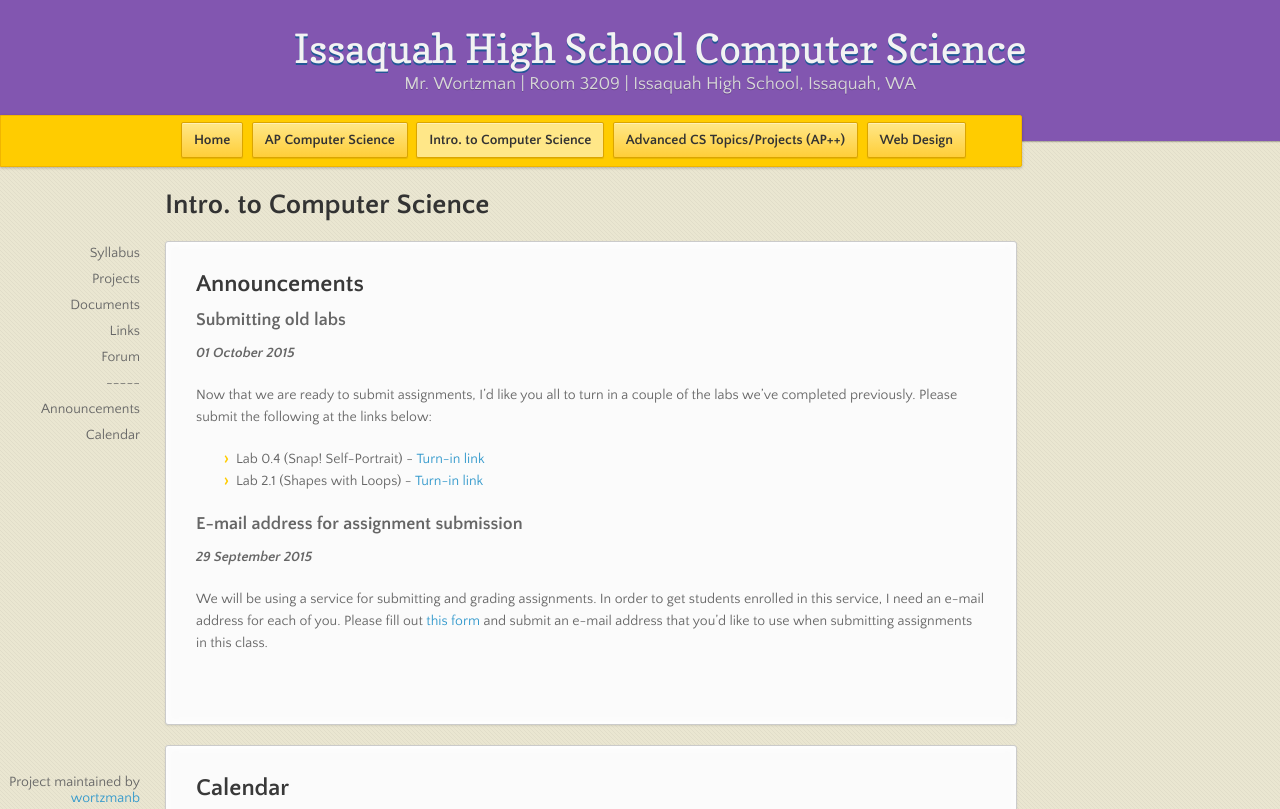
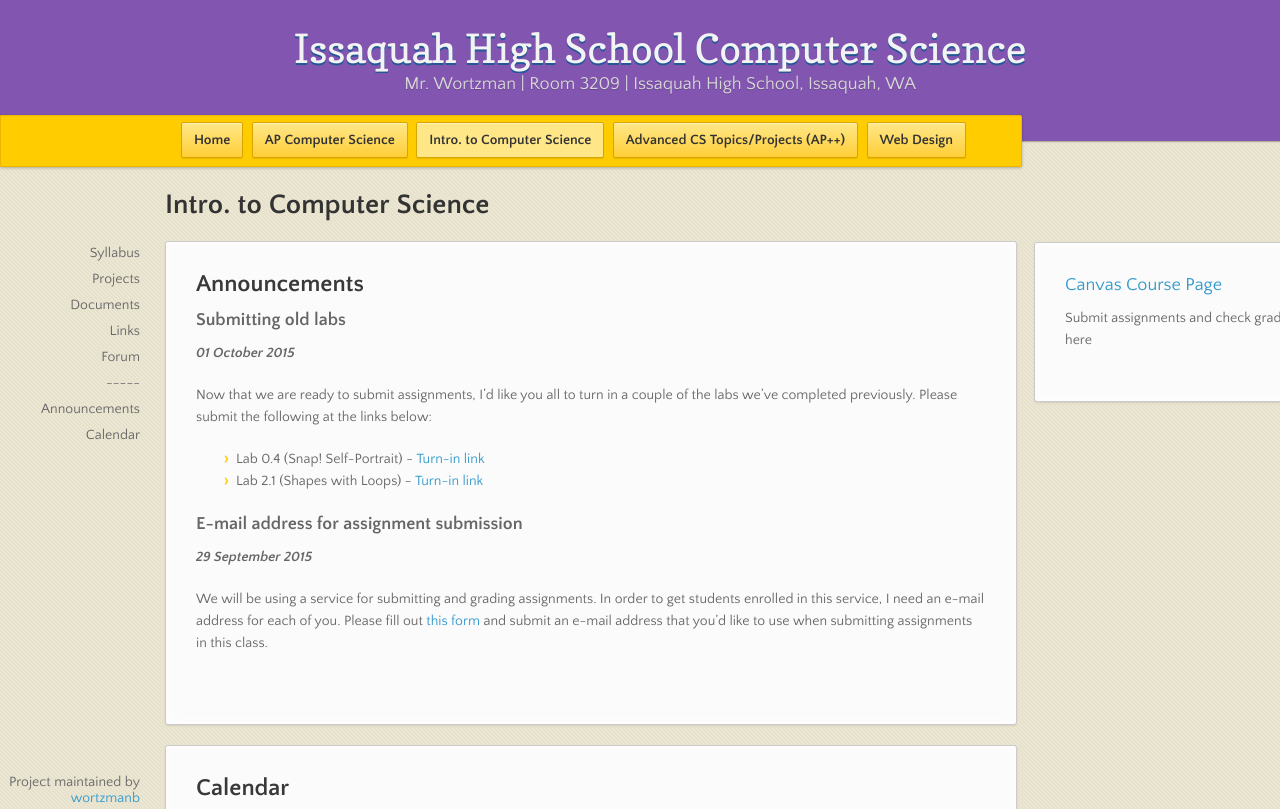
Before and after one commit to stutlerk/ihs-website, a Jekyll site: the page built from introcs/index.html, in a window 1280 px wide and 900 px high, cut to the strip 0-809 px from the top of the window. Built offline with Jekyll 4.4.1, drawn with Linux system fonts in a browser that asks for light colours; nearby versions of some CDN libraries.

Commit message:
Add link to intro Canvas course

```diff
--- a/_introcs/links.html
+++ b/_introcs/links.html
@@ -11,5 +11,8 @@ layout: course
 
     <dt><a href="https://openclipart.org/">OpenClipArt</a></dt>
     <dd>A collection of graphics and images with free-to-use licenses</dd>
+
+    <dt><a href="https://canvas.instructure.com/courses/974357">Canvas Course Page</a></dt>
+    <dd>Submit assignments and check grades here</dd>
 </dl>
 </section>
--- a/introcs/index.html
+++ b/introcs/index.html
@@ -16,6 +16,11 @@ forum: https://groups.google.com/forum/#!forum/ihsintrocompsci
         <p>{{ post.content }}</p>
     {% endif %}
     {% endfor %}
+
+    <aside>
+        <h3><a href="https://canvas.instructure.com/courses/974357">Canvas Course Page</a></h3>
+        <p>Submit assignments and check grades here</p>
+    </aside>
 </section>
 
 <section>
```
